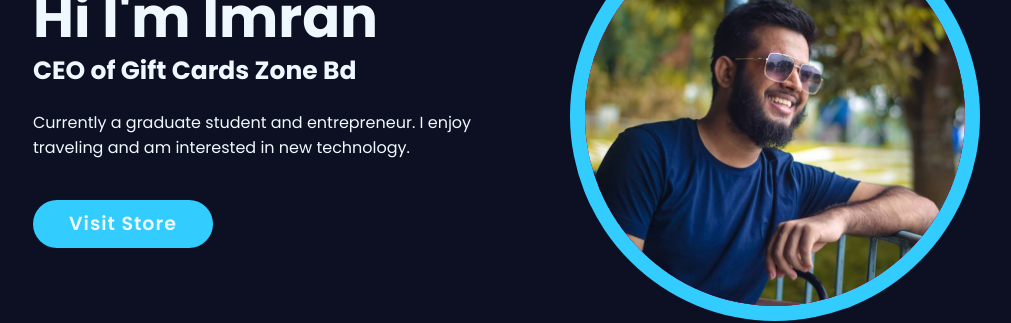
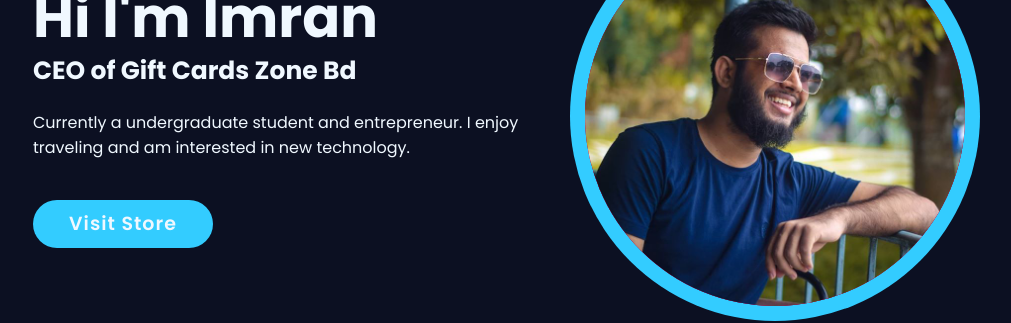
Before and after one commit to azharimranok/itokimran, a plain HTML site: page index.html in a window 1280 px wide. Shown: the part 319-642 px from the top of the page, 172-1183 px from the left. Drawn offline with nearby package versions, Linux system fonts and the light colour scheme; a web font is replaced by a local one.

Commit message:
Update index.html

```diff
--- a/index.html
+++ b/index.html
@@ -40,7 +40,7 @@
           <div class="home-content" >
                 <h1>Hi I'm Imran</h1>
                 <h3>CEO of Gift Cards Zone Bd</h3>
-                <p>Currently a graduate student and entrepreneur. I enjoy traveling and am interested in new technology.</p>
+                <p>Currently a undergraduate student and entrepreneur. I enjoy traveling and am interested in new technology.</p>
                 <a href="https://www.giftcardszonebd.com/" class="btn">Visit Store</a>
 
           </div>
```
